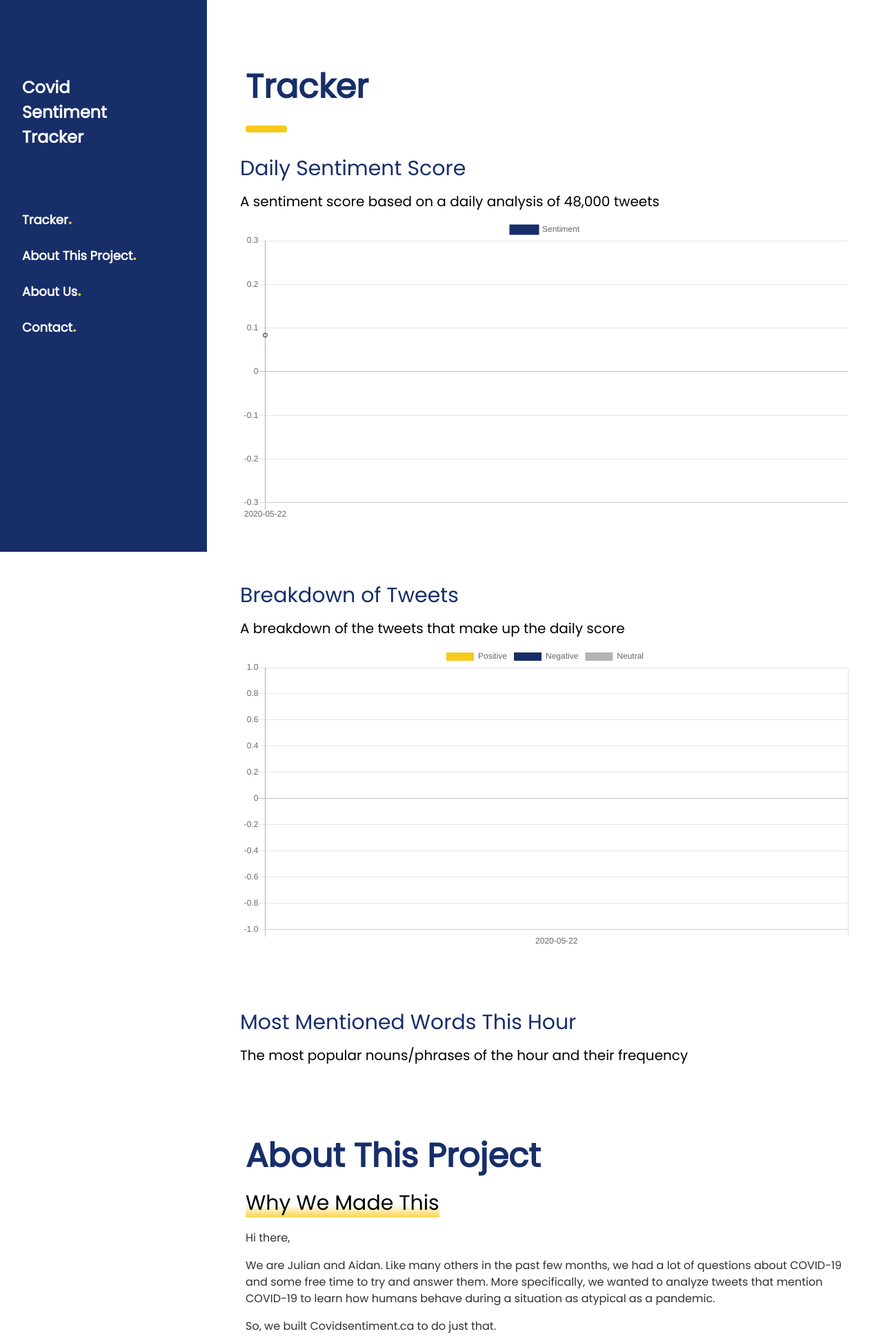
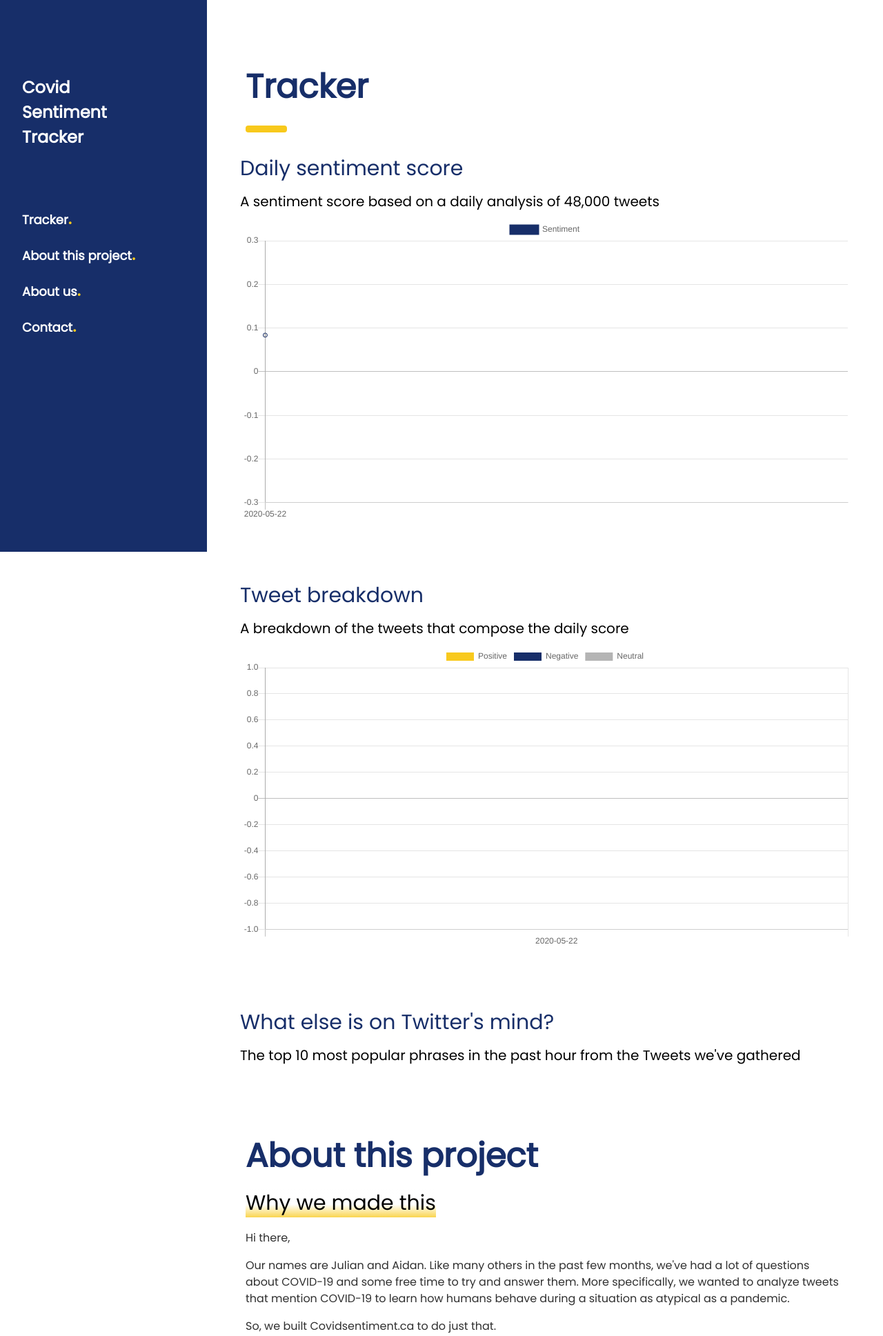
Before and after one commit to aidanwc/Covid-Sentiment, a Django app: page / in a window 1280 px wide. Shown: the top 1937 px of the page at 69% size. Run offline with Django 3.2, Linux system fonts and the light colour scheme; data comes from the database, SQL or seed files in the repository; data that the repository does not hold is empty; some libraries are stand-ins or nearby versions.

Commit message:
changed copy + changed exclusion list to be cleaner + changed default display pic for social media

```diff
--- a/sentiment/templates/sentiment/index.html
+++ b/sentiment/templates/sentiment/index.html
@@ -3,11 +3,12 @@
 <head>
   {% load static %}
 <link rel="icon" type="image/png" href="{% static 'tracker/icon.png'%}"/>
-<title>Covid Sentiment Tracker - How is Twitter feeling about COVID-19?</title>
+<title>Covid Sentiment Tracker - How does Twitter feel about COVID-19?</title>
 <meta charset="UTF-8">
 <meta name="description" content="Covidsentiment.ca tracks how people are feeling about COVID-19 on Twitter by scraping nearly 50,000 tweets every single day using a custom-built Python program.">
 <meta name="viewport" content="width=device-width, initial-scale=1">
-<meta property="og:image" content="{% static 'tracker/icon.png'%}">
+<meta property="og:description" content="Covidsentiment.ca tracks how people are feeling about COVID-19 on Twitter by scraping nearly 50,000 tweets every single day using a custom-built Python program.">
+<meta property="og:image" content="http://www.covidsentiment.ca/static/tracker/preview.png" />
 <link rel="stylesheet" href="https://www.w3schools.com/w3css/4/w3.css">
 <link rel="stylesheet" href="https://fonts.googleapis.com/css?family=Poppins">
 <style>
@@ -34,8 +35,8 @@ li{color: rgb(48, 48, 48);}
   </div>
   <div class="w3-bar-block">
     <a href="#tracker" onclick="w3_close()" class="w3-bar-item w3-button w3-hover-white">Tracker<font color="#f8c91c" size="5" style="font-family:Montserrat">.</font></a>
-    <a href="#about" onclick="w3_close()" class="w3-bar-item w3-button w3-hover-white">About This Project<font color="#f8c91c" size="5" style="font-family:Montserrat">.</font></a>
-    <a href="#aboutUs" onclick="w3_close()" class="w3-bar-item w3-button w3-hover-white">About Us<font color="#f8c91c" size="5" style="font-family:Montserrat">.</font></a>
+    <a href="#about" onclick="w3_close()" class="w3-bar-item w3-button w3-hover-white">About this project<font color="#f8c91c" size="5" style="font-family:Montserrat">.</font></a>
+    <a href="#aboutUs" onclick="w3_close()" class="w3-bar-item w3-button w3-hover-white">About us<font color="#f8c91c" size="5" style="font-family:Montserrat">.</font></a>
     <a href="#contact" onclick="w3_close()" class="w3-bar-item w3-button w3-hover-white">Contact<font color="#f8c91c" size="5" style="font-family:Montserrat">.</font></a>
   </div>
 </nav>
@@ -61,16 +62,16 @@ li{color: rgb(48, 48, 48);}
   <!-- Photo grid (modal) -->
   <div class="w3-row-padding">
     <div>
-      <h2 style="color: #172e69;  ">Daily Sentiment Score</h2>
+      <h2 style="color: #172e69;  ">Daily sentiment score</h2>
       <h4>A sentiment score based on a daily analysis of 48,000 tweets</h4>
       <canvas id="lineChart"style="width:100%"></canvas>
       <br><br><br>
-      <h2 style="color: #172e69; ">Breakdown of Tweets</h2>
-      <h4>A breakdown of the tweets that make up the daily score</h4>
+      <h2 style="color: #172e69; ">Tweet breakdown</h2>
+      <h4>A breakdown of the tweets that compose the daily score</h4>
       <canvas id="stackedBar"  style="width:100%" ></canvas>
       <br><br><br>
-      <h2 style="color: #172e69; ">Most Mentioned Words This Hour</h2>
-      <h4>The most popular nouns/phrases of the hour and their frequency</h4>
+      <h2 style="color: #172e69; ">What else is on Twitter's mind?</h2>
+      <h4>The top 10 most popular phrases in the past hour from the Tweets we've gathered</h4>
       <ul id="top10" class="w3-ul"></ul>
     </div>
   </div>
@@ -87,28 +88,28 @@ li{color: rgb(48, 48, 48);}
 
   <!-- Services -->
   <div class="w3-container" id="about" style="margin-top:75px">
-    <h1 class="w3-xxxlarge w3-text-blue"><b>About This Project</b></h1>
+    <h1 class="w3-xxxlarge w3-text-blue"><b>About this project</b></h1>
 
-    <h2 style="background-image: linear-gradient(0deg,rgba(248, 201, 29, 0.781),rgb(255, 255, 255) 45%,rgba(248, 247, 247, 0.014) 0); display: inline;">Why We Made This</h3>
+    <h2 style="background-image: linear-gradient(0deg,rgba(248, 201, 29, 0.781),rgb(255, 255, 255) 45%,rgba(248, 247, 247, 0.014) 0); display: inline;">Why we made this</h3>
     <p>Hi there,</p>
     <p>
-        We are Julian and Aidan. Like many others in the past few months, we had a lot of questions about COVID-19 and some free time to try and answer them. More specifically,
+        Our names are Julian and Aidan. Like many others in the past few months, we've had a lot of questions about COVID-19 and some free time to try and answer them. More specifically,
         we wanted to analyze tweets that mention COVID-19 to learn how humans behave during a situation as atypical as a pandemic.
     </p>
     <p>
         So, we built Covidsentiment.ca to do just that.
     </p>
 
-    <h2 style="background-image: linear-gradient(0deg,rgba(248, 201, 29, 0.781),rgb(255, 255, 255) 45%,rgba(248, 247, 247, 0.014) 0); display: inline;">How It Works</h3>
+    <h2 style="background-image: linear-gradient(0deg,rgba(248, 201, 29, 0.781),rgb(255, 255, 255) 45%,rgba(248, 247, 247, 0.014) 0); display: inline;">How it works</h3>
     <p> Our program uses Twitter data to try and estimate how people are feeling about the virus.</p>
     <p>
-      To do so, we gather nearly 50,000 tweets that mention COVID-19 every day, and perform <a style="color:#172e69" href="https://monkeylearn.com/sentiment-analysis/">sentiment analysis</a> — which is a subfield of <a style="color:#172e69" href="https://towardsdatascience.com/your-guide-to-natural-language-processing-nlp-48ea2511f6e1">natural language processing</a>,
+      To do so, we gather nearly 50,000 tweets mentioning COVID-19 every day, and perform <a style="color:#172e69" href="https://monkeylearn.com/sentiment-analysis/">sentiment analysis</a> — which is a subfield of <a style="color:#172e69" href="https://towardsdatascience.com/your-guide-to-natural-language-processing-nlp-48ea2511f6e1">natural language processing</a>,
       or ‘NLP’ — on them to determine to which degree each tweet is positive, negative, or neutral.
 
       The result is a score that ranges from -1.0 (negative sentiment) to 1.0 (positive sentiment),
       which we calculate by averaging all of the scores from the tweets that we scrape on a given day.
 
-      <p> Then, our program takes that number and plots it on a time series graph so we can easily
+      <p> Then, our program takes that number and plots it on a time series graph so we can
       see how the average sentiment is changing over time.
     </p>
     <p>
@@ -116,12 +117,12 @@ li{color: rgb(48, 48, 48);}
       and then track how the average mood of all the tweets changes over time.
     </p>
 
-    <h2 style="background-image: linear-gradient(0deg,rgba(248, 201, 29, 0.781),rgb(255, 255, 255) 45%,rgba(248, 247, 247, 0.014) 0); display: inline;">Research Questions</h3>
+    <h2 style="background-image: linear-gradient(0deg,rgba(248, 201, 29, 0.781),rgb(255, 255, 255) 45%,rgba(248, 247, 247, 0.014) 0); display: inline;">Research questions</h3>
     <p>1. What insights can we learn about the state of the pandemic by estimating what people’s moods are?</p>
     <p>2. How will the average mood towards COVID-19 change over time? What are the implications of that change?</p>
     <p>3. What important information can we learn from analyzing extremely negative tweets? What about extremely positive tweets?</p>
     <p>4. Are mood improvements permanent? Are they cyclical?</p>
-    <p>5. What can we predict in the real-world from aggregate mood changes?</p>
+    <p>5. What related phrases are frequently mentioned in the Tweets we scrape?</p>
   </ul>
     <h2 style="background-image: linear-gradient(0deg,rgba(248, 201, 29, 0.781),rgb(255, 255, 255) 45%,rgba(248, 247, 247, 0.014) 0); display: inline;">Limitations</h3>
       <p>As with any study, there are limitations. Two issues that may limit our ability to answer our research questions are representativeness and sample bias, which we discuss below.</p>
@@ -139,24 +140,24 @@ li{color: rgb(48, 48, 48);}
     <p>
       This could further skew the results of our analysis if users tend to post more tweets when they’re in good moods, for example.
     </p>
-    <p style="font-size:20px"><strong>Sample Bias</strong>
+    <p style="font-size:20px"><strong>Sample bias</strong>
     </p>
     <p>
     Which tweets are we gathering, exactly?
     </p>
     <p>
-      Twitter’s free streaming API returns only a small fraction (1%) of the total tweets on the entire social platform at a given time.
+      Twitter’s free streaming API returns only a small fraction (1%) of the total tweets on the entire Twitter platform at a given time.
       The way that Twitter samples these tweets is also unknown, and <a style="color:#172e69" href="https://arxiv.org/abs/1306.5204">there is evidence</a> that these tweets can be biased.
     </p>
     <p>
-      Despite these limitations, the ease-of-access and sheer volume of social media data provide a useful opportunity to analyze large amounts of data on human behaviour.
+      Despite these limitations, the ease-of-access and sheer volume of social media data both provide a useful opportunity to analyze large amounts of data on human behaviour.
     </p>
 
   </div>
 
   <!-- Team -->
   <div class="w3-container" id="aboutUs" style="margin-top:75px">
-    <h1 class="w3-xxxlarge w3-text-blue"><b>About Us</b></h1>
+    <h1 class="w3-xxxlarge w3-text-blue"><b>About us</b></h1>
     <hr style="width:50px;border:5px solid #f8c91c" class="w3-round">
   </div>
 
```
Also changed, not shown: ExclusionList.py (added, +8 -0 lines), Sentiment.py (+4 -6 lines), static/tracker/preview.png (added).
